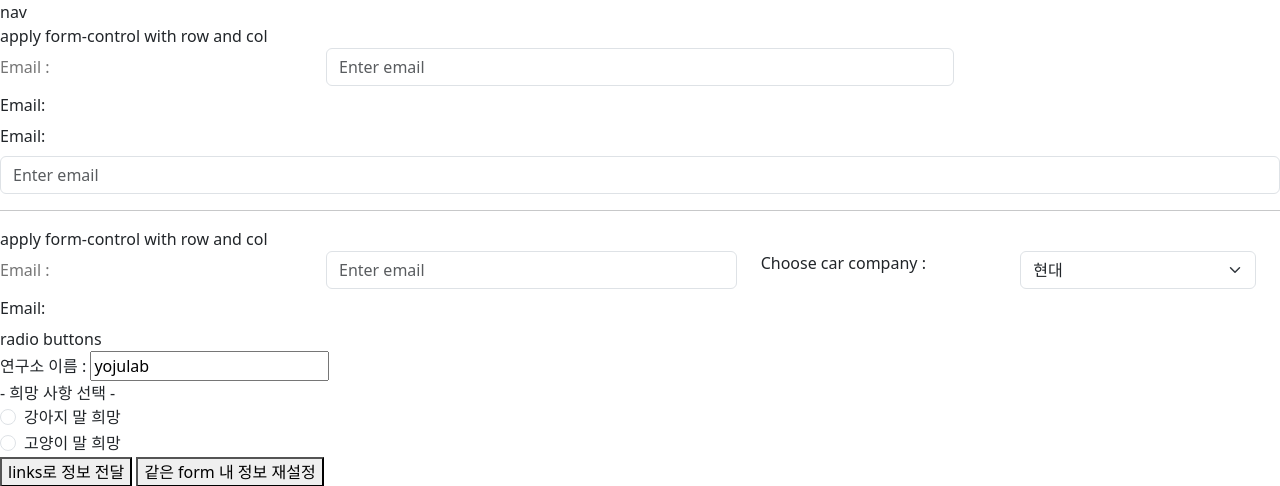
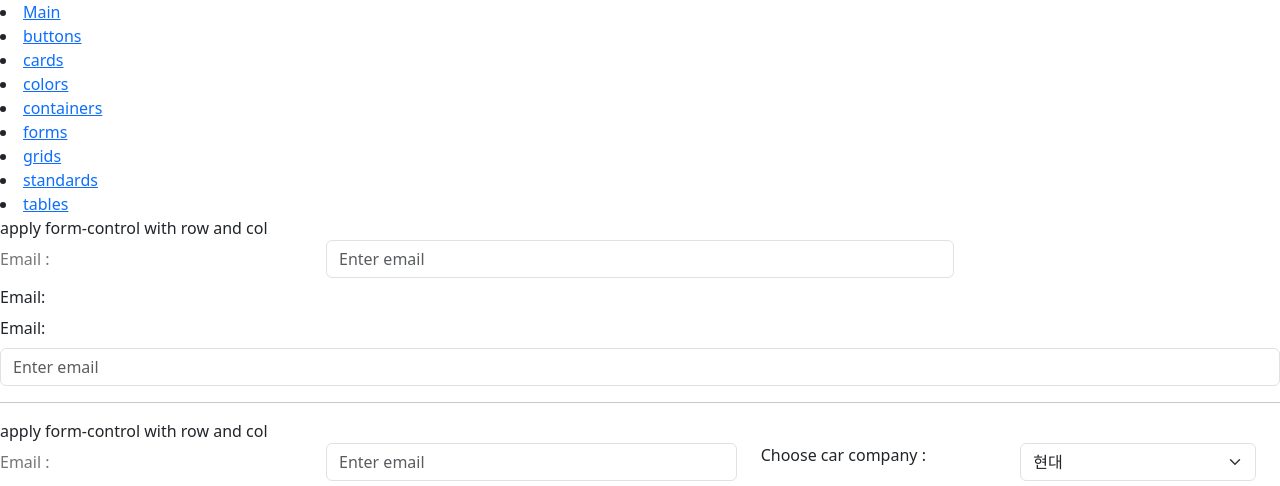
Before and after one commit to ohjisu320/study_fastapis, a FastAPI app: page /positionings/forms in a window 1280 px wide. Shown: the top 486 px of the page. Run offline with FastAPI, Linux system fonts and the light colour scheme.

Commit message:
add something

```diff
--- a/templates/main.html
+++ b/templates/main.html
@@ -7,6 +7,7 @@
 </head>
 <body>
     <nav>
+        <ul class="nav">
             <li><a href="/">Main</a></li>
             <li><a href="/gadgets/buttons">buttons</a></li>
             <li><a href="/gadgets/cards">cards</a></li>
@@ -16,6 +17,7 @@
             <li><a href="/positionings/grids">grids</a></li>
             <li><a href="/positionings/standards">standards</a></li>
             <li><a href="/positionings/tables">tables</a></li>
+        </ul>
     </nav>
 
 </body>
--- a/templates/positionings/forms.html
+++ b/templates/positionings/forms.html
@@ -13,7 +13,17 @@
 </head>
 
 <body>
-    <nav>nav</nav>
+    <nav>
+        <li><a href="/">Main</a></li>
+        <li><a href="/gadgets/buttons">buttons</a></li>
+        <li><a href="/gadgets/cards">cards</a></li>
+        <li><a href="/gadgets/colors">colors</a></li>
+        <li><a href="/gadgets/containers">containers</a></li>
+        <li><a href="/positionings/forms">forms</a></li>
+        <li><a href="/positionings/grids">grids</a></li>
+        <li><a href="/positionings/standards">standards</a></li>
+        <li><a href="/positionings/tables">tables</a></li>
+    </nav>
     <main>
         <!-- apply form-control with row and col -->
         <div>apply form-control with row and col</div>
```
Lines whose indentation alone changed are shown as unchanged.
